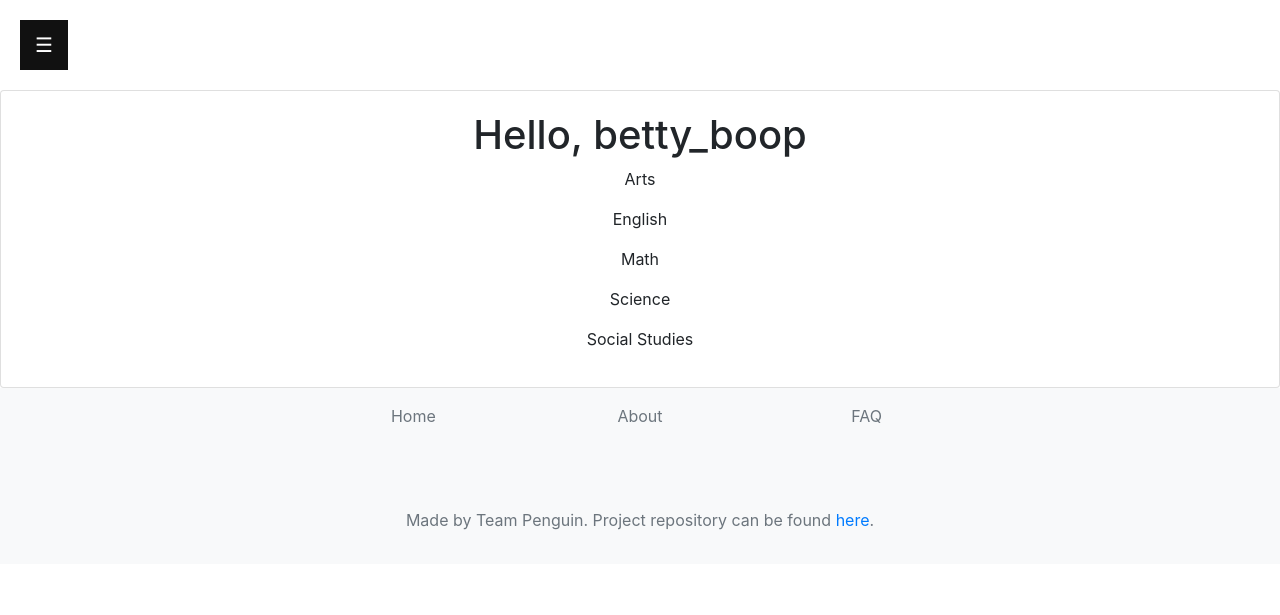
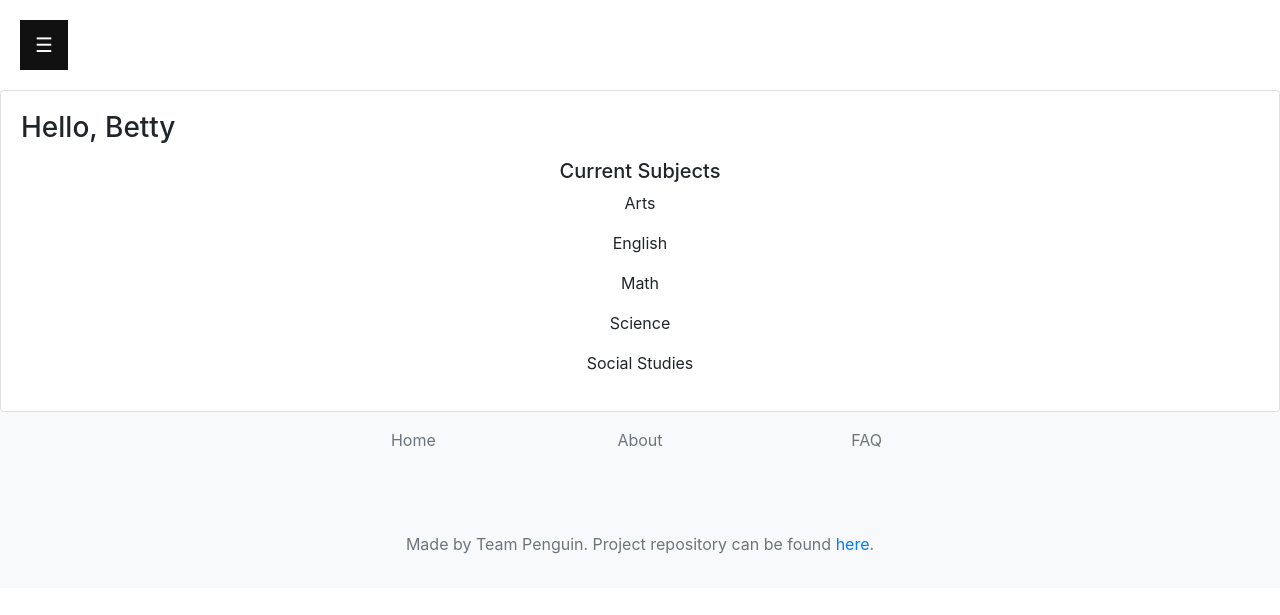
Before and after one commit to tobifanibi/flash_learning, a Flask app: a page that uses flash_learning/templates/home.html in a window 1280 px wide. Shown: the part 72-687 px from the top of the page. Before the commit the page ends 602 px from the top, so only its background shows below. Run offline with Flask 2, Linux system fonts and the light colour scheme; a user stored in the database is signed in; data comes from the database, SQL or seed files in the repository; some libraries are stand-ins or nearby versions.

Commit message:
Updated home page to show first name of user instead of username
Attempted to show only distinct grade entries on home page.

```diff
--- a/flash_learning/students/routes.py
+++ b/flash_learning/students/routes.py
@@ -20,7 +20,7 @@ def home(username):
     # Get the subjects for the student's grade level.
     student = Student.query.filter_by(username=current_user.username).first()
     grade_id = db.session.query(Grade).filter(Grade.grade == student.grade).first().id
-    subjects = Subject.query.filter_by(grade_id=grade_id).all()
+    subjects = Subject.query.filter_by(grade_id=grade_id).distinct()
 
     return render_template("home.html", title="Home", user=student, subjects=subjects)
 
--- a/flash_learning/templates/home.html
+++ b/flash_learning/templates/home.html
@@ -6,8 +6,12 @@
 
 {% endblock %}
 {% block body %}
-    <h1>Hello, {{ user.username }}</h1>
-    {% for subject in subjects %}
-        <p>{{ subject.name }}</p>
-    {% endfor %}
+    <div class="float-left"><h3>Hello, {{ user.first_name }}</h3></div><br><br>
+
+    <div class="float-center">
+    	<h5>Current Subjects</h5>
+    	{% for subject in subjects %}
+        	<p>{{ subject.name }}</p>
+    	{% endfor %}
+    </div>
 {% endblock %}
```
